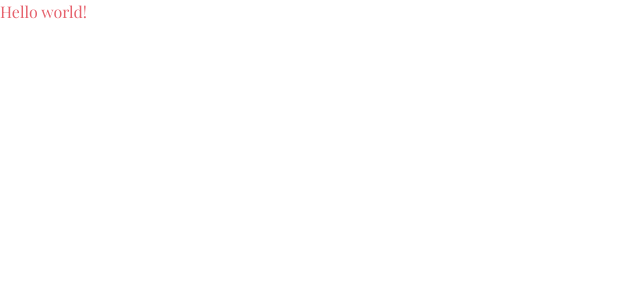
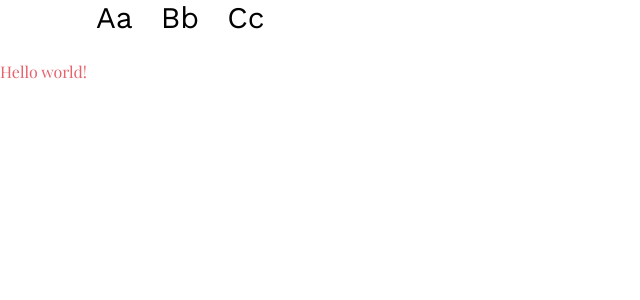
Before and after one commit to qyryalien/Serene_Sip, a Next.js app in the folder FrontEnd/serene-sip/: page / in a window 1280 px wide. Shown: the top 300 px of the page, without its empty margins (0-640 px from the left). Built offline with nearby package versions, Linux system fonts and the light colour scheme.

Commit message:
update main layout.tsx file, ADD Header component

```diff
--- a/FrontEnd/serene-sip/app/layout.tsx
+++ b/FrontEnd/serene-sip/app/layout.tsx
@@ -1,6 +1,7 @@
 import type { Metadata } from 'next';
 import { PlayfairDisplay } from './fonts';
 import './globals.scss'
+import Header from '@/components/Header/Header';
 
 export const metadata: Metadata = {
   title: 'Create Next App',
@@ -20,7 +21,10 @@ export default function RootLayout({
       </head>
       <body
         className={PlayfairDisplay.className}
-      >{children}</body>
+      >
+        <Header></Header>
+        {children}
+      </body>
     </html>
   )
 }
```
